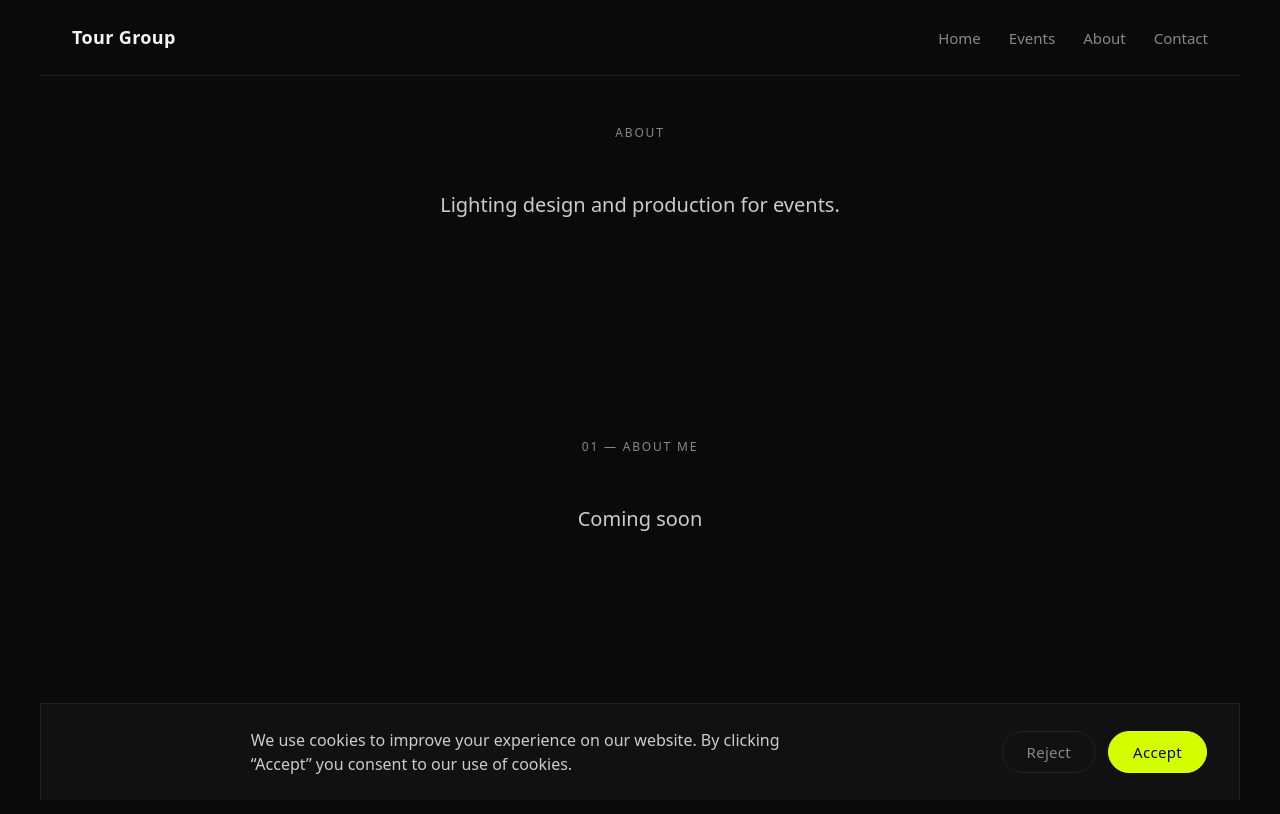
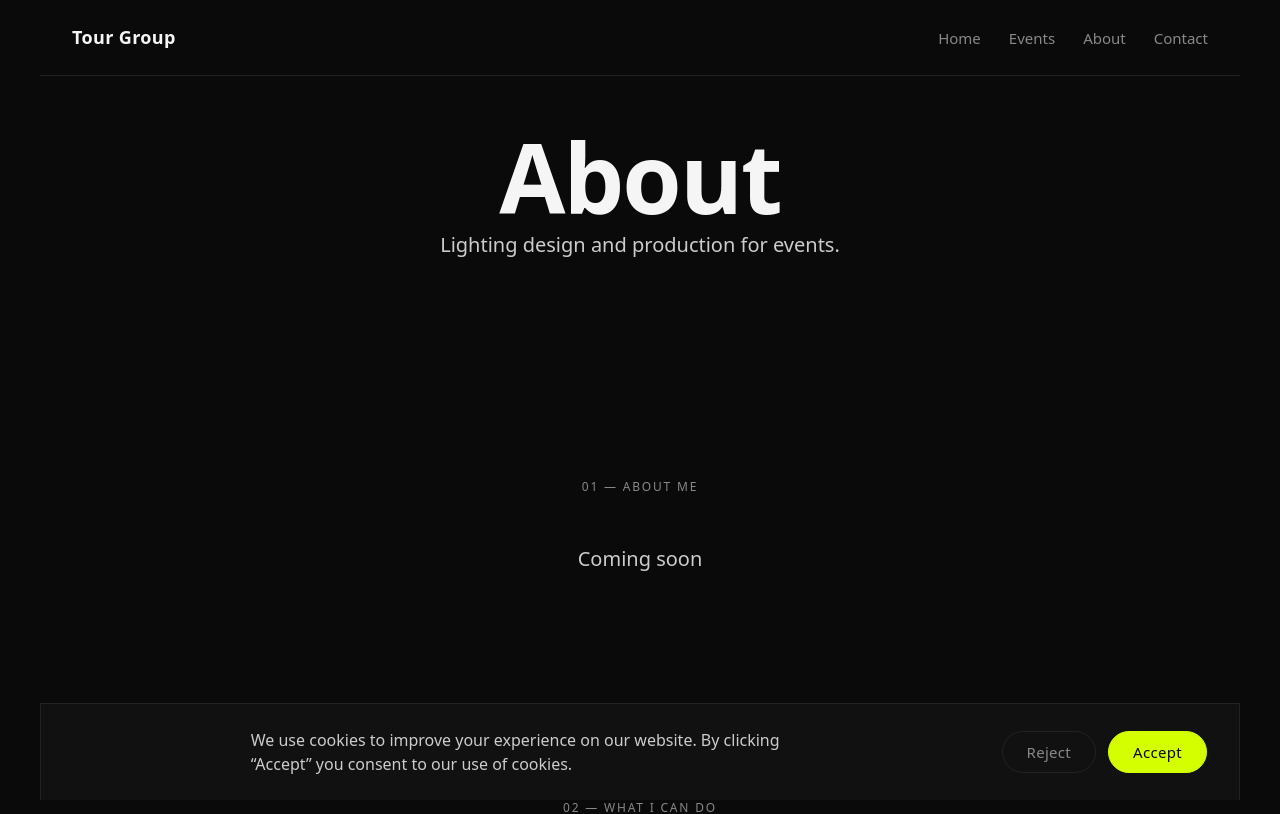
Before and after one commit to stef663k/TourGroupWeb, a SvelteKit app: page /om in a window 1280 px wide. Shown: the top 814 px of the page. Built offline with nearby package versions, Linux system fonts and the light colour scheme.

Commit message:
om fixed

```diff
--- a/src/routes/om/+page.svelte
+++ b/src/routes/om/+page.svelte
@@ -24,7 +24,7 @@
 
 <!-- Hero -->
 <section class="hero">
-  <div class="label">About</div>
+  <h1>About</h1>
   <p class="lead">Lighting design and production for events.</p>
 </section>
 
```
